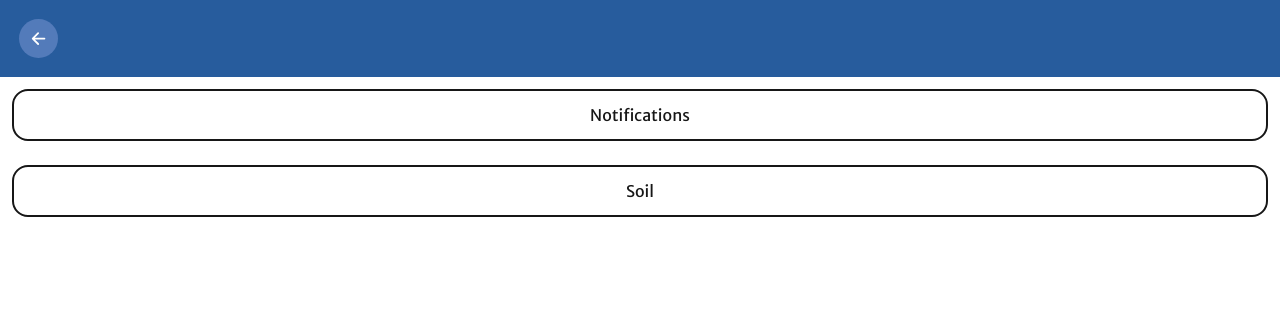
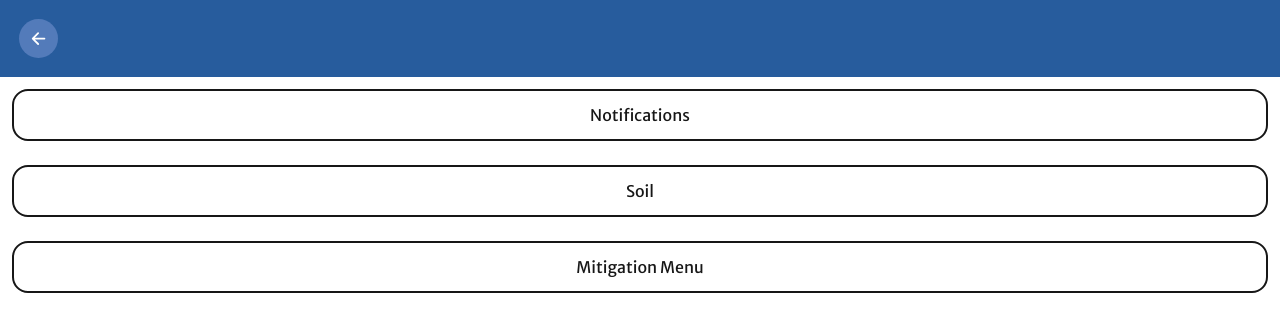
Before and after one commit to YuraT/esa-project, a Next.js app: page /testing in a window 1280 px wide. Shown: the top 332 px of the page. Built offline with nearby package versions, Linux system fonts and the light colour scheme.

Commit message:
testing for mitigation menu

```diff
--- a/src/app/testing/page.tsx
+++ b/src/app/testing/page.tsx
@@ -21,6 +21,12 @@ export default function page() {
       >
         Soil
       </button>
+      <button
+        className={testButtonStyling}
+        onClick={() => router.push("./testing/mitigation-menu")}
+      >
+        Mitigation Menu
+      </button>
     </div>
   );
 }
```
